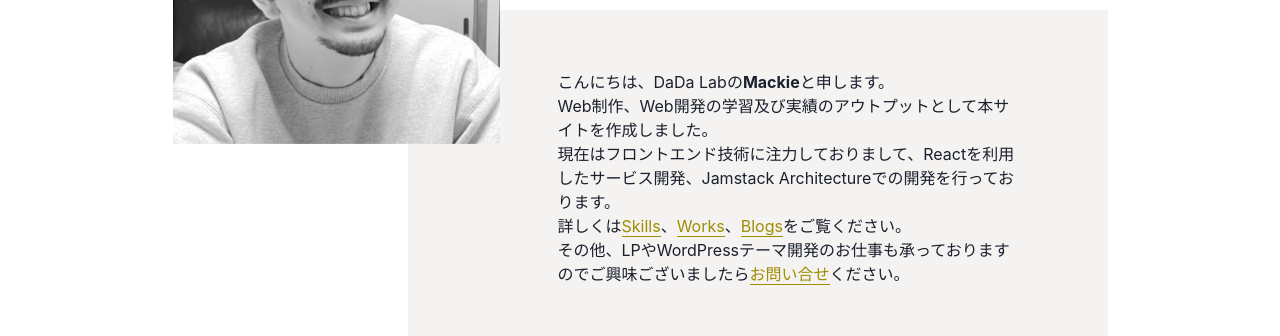
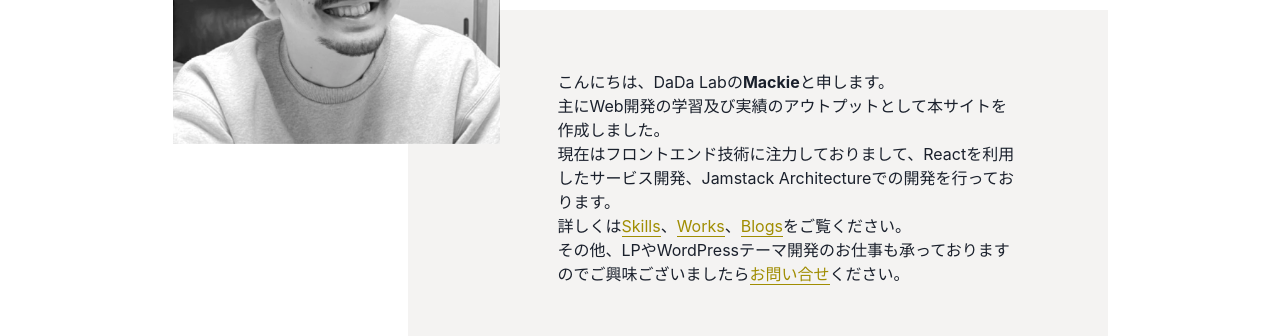
Before and after one commit to Mackie-S/portfolio, a Next.js app: page / in a window 1280 px wide. Shown: the part 1122-1458 px from the top of the page. Built offline with nearby package versions, Linux system fonts and the light colour scheme.

Commit message:
chore: modify comment

```diff
--- a/src/components/About.tsx
+++ b/src/components/About.tsx
@@ -1,5 +1,4 @@
 import { Heading, Box, Text, TextProps, Image as ChakraImage } from "@chakra-ui/react";
-import Image from "next/image";
 import Link from "next/link";
 
 export const About = () => {
@@ -19,7 +18,16 @@ export const About = () => {
       <Heading as="h2" size="2xl" id="about" textAlign="center" mb="50px">
         About
       </Heading>
-      <Box margin="auto" maxW="935px" height={["unset", "unset", "530px"]} position="relative" display={["flex","flex","block"]} flexDirection="column" alignItems="center" gap={8}>
+      <Box
+        margin="auto"
+        maxW="935px"
+        height={["unset", "unset", "530px"]}
+        position="relative"
+        display={["flex", "flex", "block"]}
+        flexDirection="column"
+        alignItems="center"
+        gap={8}
+      >
         <ChakraImage
           src="/images/About_img.webp"
           alt="著者の顔写真"
@@ -28,7 +36,7 @@ export const About = () => {
           left="0"
           top="0"
           w={["100%", "100%", "35%"]}
-          maxW={["500px","500px","unset"]}
+          maxW={["500px", "500px", "unset"]}
           objectFit="cover"
           zIndex="1"
           mr={["unset", "unset", "50%"]}
@@ -49,7 +57,7 @@ export const About = () => {
             </Text>
             と申します。
             <br />
-            Web制作、Web開発の学習及び実績のアウトプットとして本サイトを作成しました。
+            主にWeb開発の学習及び実績のアウトプットとして本サイトを作成しました。
             <br />
             現在はフロントエンド技術に注力しておりまして、Reactを利用したサービス開発、Jamstack
             Architectureでの開発を行っております。
```
